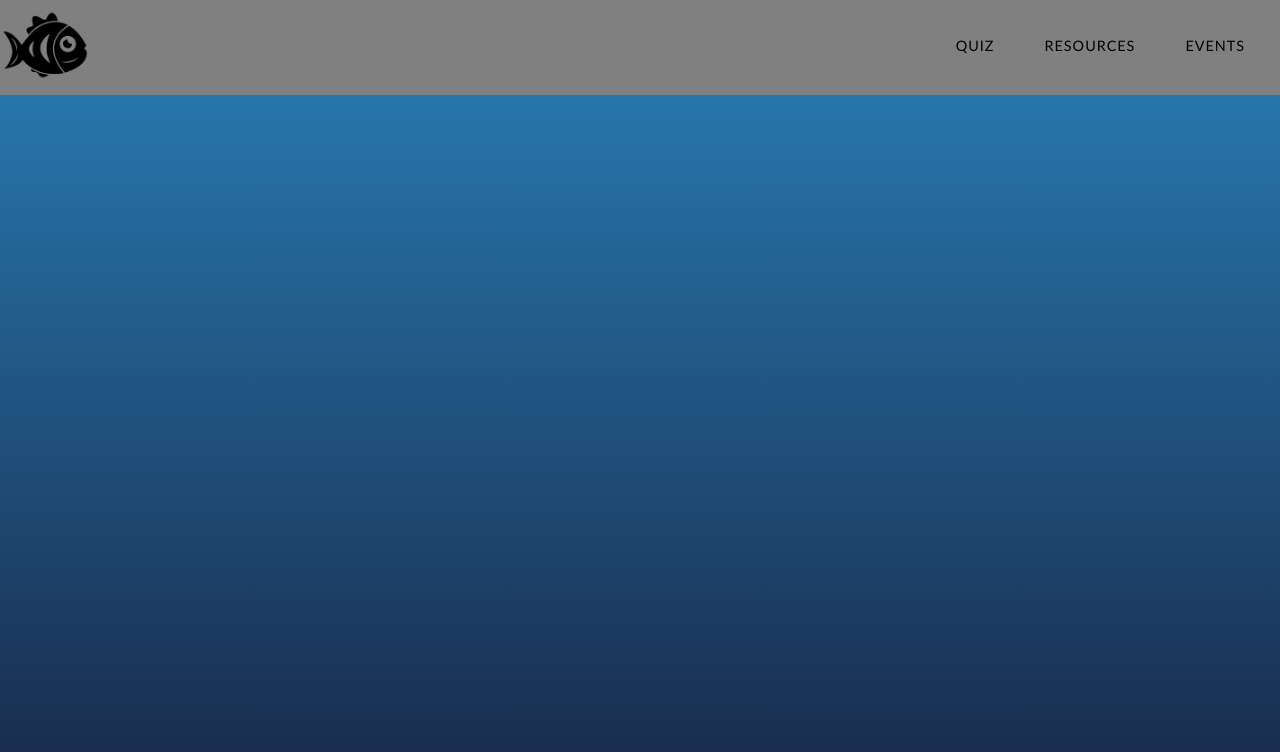
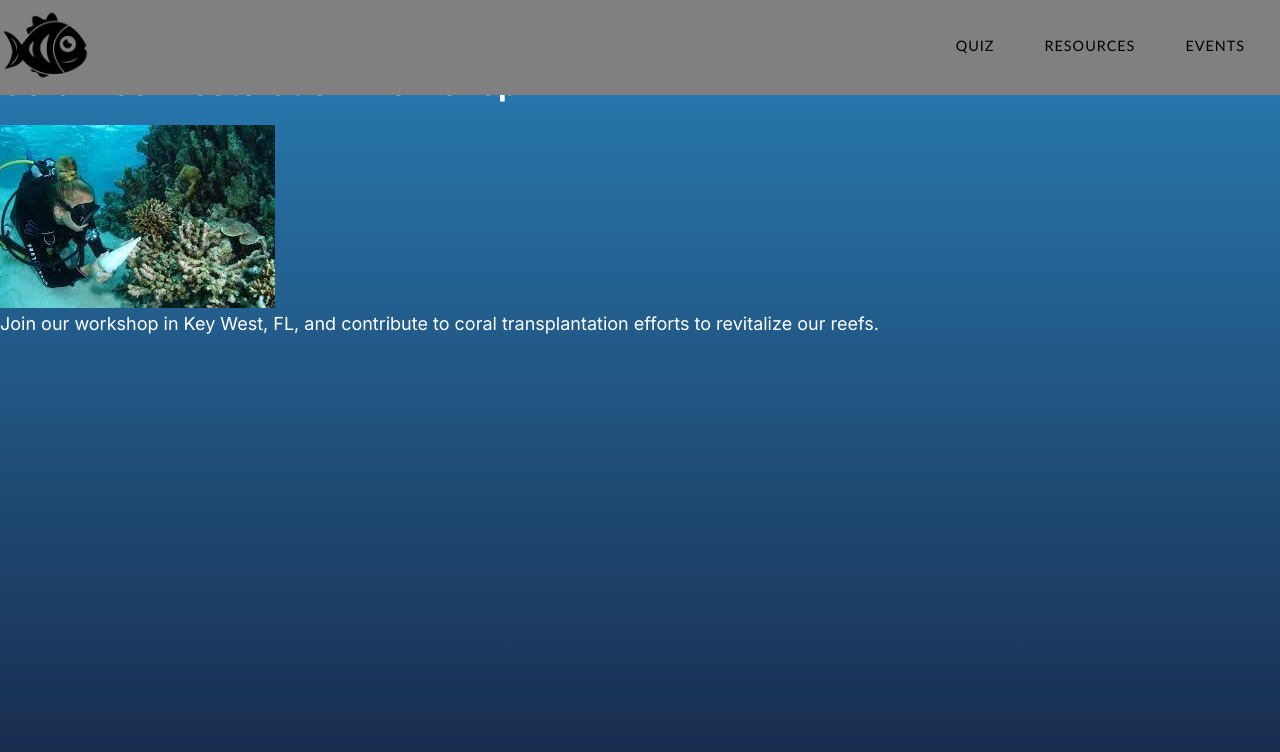
Before and after one commit to Ayykody/info442_B5, a React (Create React App) app in the folder info442/: page /Events/CoralReef in a window 1280 px wide. Before the commit this address had no page. Shown: the top 752 px of the page. Built offline with nearby package versions, Linux system fonts and the light colour scheme.

Commit message:
events detail changed

```diff
--- a/info442/src/App.js
+++ b/info442/src/App.js
@@ -12,6 +12,11 @@ import Carbon from './Components/Carbon'
 import Sunscreen from './Components/Sunscreen'
 import NoisePollution from './Components/NoisePollution'
 import Sailing from './Components/Sailing'
+import CoralReefDetail from './Components/CoralReefDetail'
+import YogaDetail from './Components/YogaDetail'
+import FishingDetail from './Components/FishingDetail'
+import CleanupDetail from './Components/CleanupDetail'
+import WildlifeDetail from './Components/WildlifeDetail'
 
 export default function App(props) {
   return (
@@ -32,7 +37,12 @@ export default function App(props) {
               <Route path="/Resources/Coral" element={<Coral />} />
               <Route path="/Resources/Sunscreen" element={<Sunscreen />} />
               <Route path="/Resources/NoisePollution" element={<NoisePollution />} />
+              <Route path="/Events/CoralReef" element={<CoralReefDetail />} />
+              <Route path="/Events/Yoga" element={<YogaDetail />} />
+              <Route path="/Events/Fishing" element={<FishingDetail />} />
+              <Route path="/Events/Cleanup" element={<CleanupDetail />} />
               <Route path="/Events/Sailing" element={<Sailing />} />
+              <Route path="/Events/Wildlife" element={<WildlifeDetail />} />
             </Routes>
         </Router>
       </div>
--- /dev/null
+++ b/info442/src/Components/CoralReefDetail.js
@@ -0,0 +1,20 @@
+import React from 'react';
+import './ResourcePages.css';
+import coralReefImage from '../Images/coral_reef_workshop.jpg'; // Ensure this path is correct
+import { useNavigate } from 'react-router-dom';
+
+function CoralReefDetail() {
+  let navigate = useNavigate();
+
+  return (
+    <div className='event-detail-container'>
+      <button onClick={() => navigate(-1)}>Back to Events</button>
+      <h1>Coral Reef Restoration Workshop</h1>
+      <img src={coralReefImage} alt="Coral Reef Restoration" />
+      <p>Join our workshop in Key West, FL, and contribute to coral transplantation efforts to revitalize our reefs.</p>
+      {/*  */}
+    </div>
+  );
+}
+
+export default CoralReefDetail;
--- a/info442/src/Components/Events.js
+++ b/info442/src/Components/Events.js
@@ -79,6 +79,19 @@ function Events() {
     loadEvents();
   }, []);
 
+
+  const generatePath = (event) => {
+    const eventNameMap = {
+      1: "CoralReef",
+      2: "Yoga",
+      3: "Fishing",
+      4: "Cleanup",
+      5: "Sailing",
+      6: "Wildlife"
+    };
+    return `/Events/${eventNameMap[event.id]}`;
+  };
+
   return (
     <div className="container">
       {events.map((event) => (
@@ -97,7 +110,7 @@ function Events() {
                 <p className="info description">{event.description}</p>
               </div>
             </div>
-            <Link to={`/Events/Sailing`} className="action-link">
+            <Link to={generatePath(event)} className="action-link">
               <button className="action">Book it</button>
             </Link>
           </div>
```
Also changed, not shown: info442/src/Components/CleanupDetail.js (added), info442/src/Components/FishingDetail.js (added), info442/src/Components/WildlifeDetail.js (added), info442/src/Components/YogaDetail.js (added).
